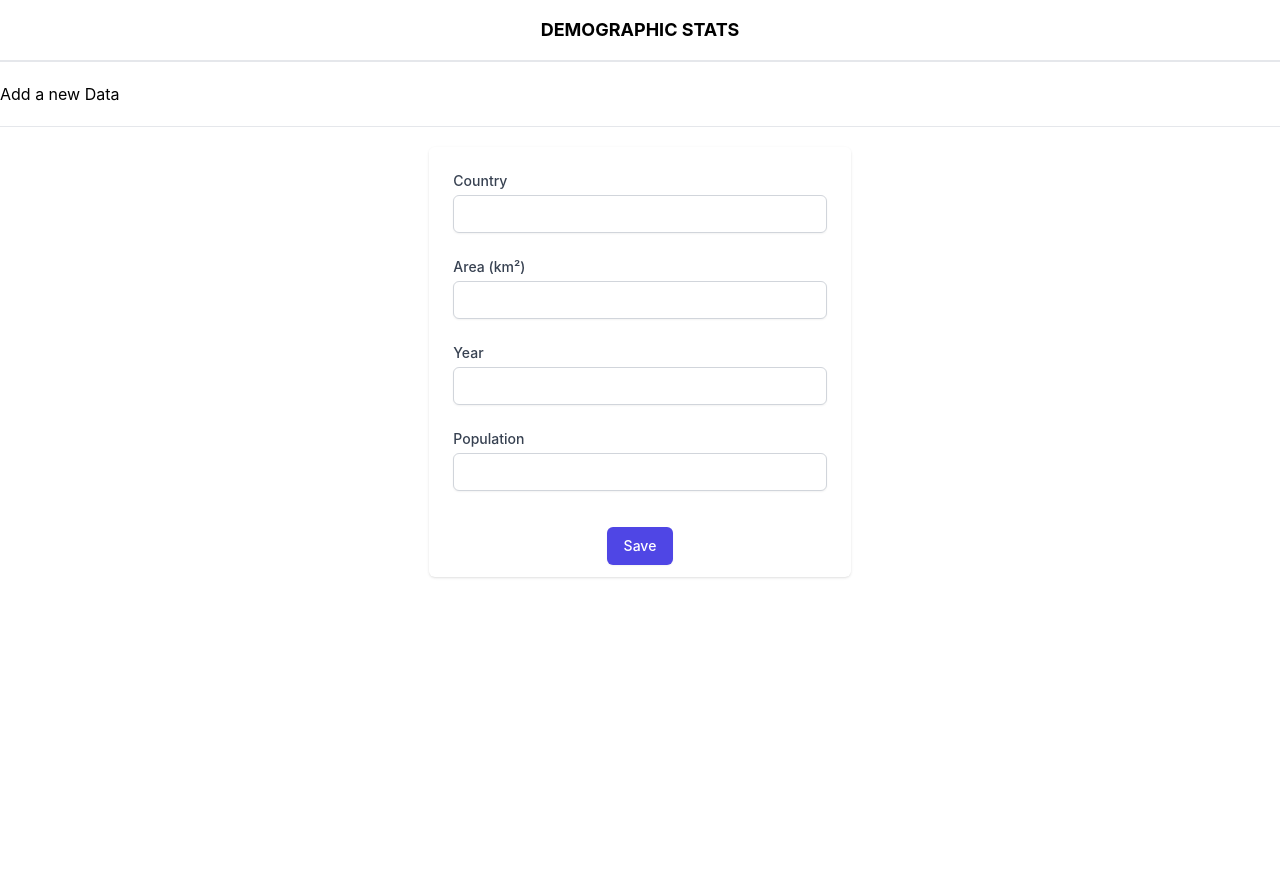
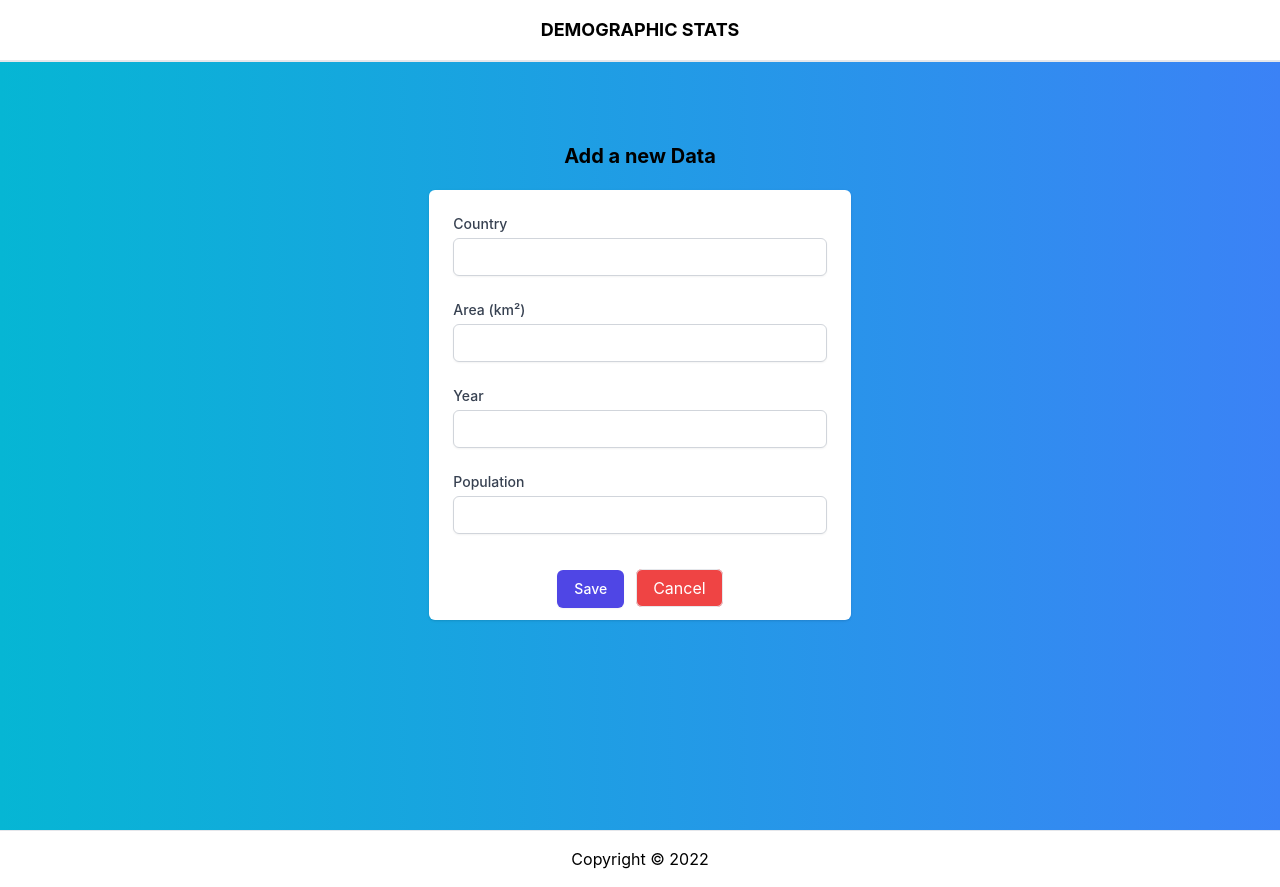
Before and after one commit to RoodzFernando/roodzfernando-assignment, a Next.js app: page /data/new in a window 1280 px wide. Before the commit the page ends 800 px from the top, so only its background shows below. Built offline with nearby package versions, Linux system fonts and the light colour scheme.

Commit message:
Add little styling to the pages

```diff
--- a/components/Filter.js
+++ b/components/Filter.js
@@ -14,13 +14,13 @@ export default function Filter({countries, setSelection}) {
   const [selected, setSelected] = useState('All')
   setSelection(selected)
   return (
-    <div className="flex justify-end px-11">
+    <div className="flex justify-end px-11 mb-10">
       <Link href="/data/new" >
-        <a className="self-center mr-5 cursor-pointer flex border p-2 rounded-md bg-blue-600 text-white hover:bg-blue-700" rel="noopener noreferrer">
+        <a className="self-center mr-5 cursor-pointer flex border p-2 rounded-md bg-green-600 border-green-600 text-white hover:bg-green-700 hover:border-green-700 shadow-md shadow-green-500" rel="noopener noreferrer">
           <FaPlusCircle className="mr-1 mt-1" /> New Entry
         </a>
       </Link>
-      <Listbox value={selected} onChange={setSelected} className="flex">
+      <Listbox value={selected} onChange={setSelected} className="flex mr-12">
         {({ open }) => (
           <div className="flex"> {/**justify-content: flex-end */}
             <Listbox.Label className="flex self-center text-lg font-medium text-gray-700 mr-2">Filter <FaFilter className="ml-1 mt-1" /></Listbox.Label> {/**align-self"center */}
--- /dev/null
+++ b/components/Footer.js
@@ -0,0 +1,10 @@
+function Footer() {
+  return (
+    <footer className="text-center pb-4 bg-white">
+      <hr className="pt-4"/>
+      Copyright &copy; 2022
+    </footer>
+  )
+}
+
+export default Footer
--- a/components/Form.js
+++ b/components/Form.js
@@ -1,31 +1,19 @@
-import { useState } from "react";
+import Link from 'next/link'
+import { FaTrashAlt} from 'react-icons/fa'
 
 function Form({data, handleChange, handleSave}) {
-  const [error, setError] = useState(false);
-  const checkEmpty = () => {
-   const result = Object.keys(data).every(element => data[element].length > 0)
-   setError(!result)
-  }
   const submitHandler = (event) => {
     event.preventDefault()
     handleSave()
   }
   return (
     <>
-      <div className="hidden sm:block" aria-hidden="true">
-        <div className="py-5">
-          <div className="border-t border-gray-200"></div>
-        </div>
-      </div>
-      <div className="mt-10 sm:mt-0">
-        <div className="md:grid md:grid-cols-3 md:gap-2">
+      <div className="sm:mt-0">
+        <div className="md:grid md:grid-cols-3 md:gap-2" style={{'minHeight': '80vh'}}>
           <div className="mt-5 md:col-span-1 md:mt-0"></div>
           <div className="mt-5 md:col-span-1 md:mt-0">
 
             <form>
-              {
-                error && <span classNameName="text-red-500 text-s">All the fields are required</span>
-              }
               <div className="overflow-hidden shadow sm:rounded-md">
                 <div className="bg-white px-4 py-5 sm:p-6">
                   <div className="grid grid-cols-6 gap-6">
@@ -75,12 +63,17 @@ function Form({data, handleChange, handleSave}) {
 
                   </div>
                 </div>
-                <div className="px-4 py-3 text-center sm:px-6">
+                <div className="px-4 py-3 text-center sm:px-6 bg-white">
                   <button
                     className="inline-flex justify-center rounded-md border border-transparent bg-indigo-600 py-2 px-4 text-sm font-medium text-white shadow-sm hover:bg-indigo-700 focus:outline-none focus:ring-2 focus:ring-indigo-500 focus:ring-offset-2"
                     type="submit"
                     onClick={submitHandler}
                   >Save</button>
+                  <Link href="/">
+                  <a rel="noopener noreferrer" className="border w-32 p-1 ml-3 py-2 px-4 rounded-md bg-red-500 cursor-pointer text-white hover:bg-red-600">
+                    Cancel
+                  </a>
+                </Link>
                 </div>
               </div>
             </form>
--- a/components/Header.js
+++ b/components/Header.js
@@ -2,7 +2,7 @@ import React from 'react'
 
 function Header() {
   return (
-    <header className=" border-b-2 mb-5 py-4">
+    <header className=" border-b-2 mb-5 py-4 bg-white">
       <h1 className="text-center uppercase font-bold text-lg">Demographic Stats</h1>
     </header>
   )
--- a/graphql/resolver.js
+++ b/graphql/resolver.js
@@ -1,4 +1,5 @@
 const { model } = require('mongoose')
+const CountryDataSchema = require('./model/Country')
 const Country = model('Country')
 
 module.exports = {
@@ -6,6 +7,13 @@ module.exports = {
     async countries() {
       return await Country.find({})
     },
+    async country(_, {id}) {
+      return await Country.findById(id)
+    },
+    async filterCountries(_, {country}) {
+      if(country === 'All') return await Country.find({})
+      return await Country.find({Country: country})
+    }
   },
 
   Mutation: {
--- a/pages/_app.js
+++ b/pages/_app.js
@@ -1,11 +1,13 @@
+import Footer from '../components/Footer'
 import Header from '../components/Header'
 import '../styles/globals.css'
 
 function MyApp({ Component, pageProps }) {
   return (
-    <div>
+    <div className="bg-gradient-to-r from-cyan-500 to-blue-500">
       <Header />
       <Component {...pageProps} />
+      <Footer />
     </div>
   )
 }
--- a/pages/data/[id].js
+++ b/pages/data/[id].js
@@ -25,7 +25,6 @@ function ShowData({data}) {
         variables: {
           id: dataDetails.id,
           input: {
-            // ...dataDetails,
             Country: dataDetails.Country,
             Year: dataDetails.Year,
             Total: parseInt(dataDetails.Total),
@@ -38,15 +37,14 @@ function ShowData({data}) {
         router.push('/')
       }
     } catch (error) {
-      // console.log((error.networkError.result.errors));
       console.log(error)
     }
   }
   return (
-    <>
-      <h1>Data Show here</h1>
+    <div className="mt-20">
+      <h1 className="text-center font-bold text-xl mb-5">Update an entry</h1>
       <Form data={{...dataDetails}} handleChange={handleChange} handleSave={handleSave} />
-    </>
+    </div>
   )
 }
 
--- a/pages/data/new.js
+++ b/pages/data/new.js
@@ -41,10 +41,10 @@ function NewEntry() {
 
   }
   return (
-    <>
-      <h1>Add a new Data</h1>
+    <div className="mt-20">
+      <h1 className="text-center font-bold text-xl mb-5">Add a new Data</h1>
       <Form data={{...dataDetails}} handleChange={handleChange} handleSave={handleSave} />
-    </>
+    </div>
   )
 }
 
--- a/pages/index.js
+++ b/pages/index.js
@@ -47,12 +47,12 @@ export default function Home({listCountries}) {
       </Head>
 
     <main>
+      <h1 className="text-center mb-4 text-2xl my-3">Demographic and Social Statistics</h1>
       <Filter countries={listCountries} setSelection={setSelection} />
-      <h1 className="text-center mb-4 text-2xl my-3">Demographic and Social Statistics</h1>
       <div className="flex gap-5 flex-wrap mb-8 justify-center">
       {
         countries.map(({id, Country, Area, Year, Total}) => (
-          <div key={id} className="border w-96 h-60 p-5 shadow group">
+          <div key={id} className="border w-96 h-60 p-5 shadow-md group bg-white rounded-md">
             <h2 className=" text-lg font-bold text-center pb-2">{Country}</h2>
             <hr />
             <div className="p-4 text-center">
```
